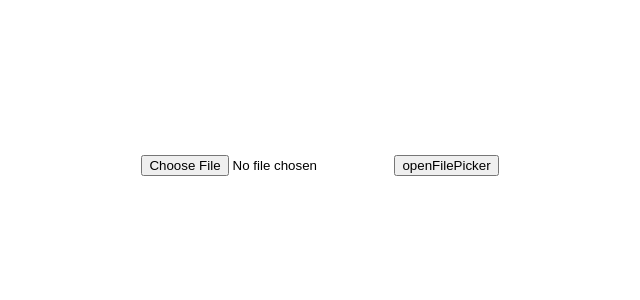
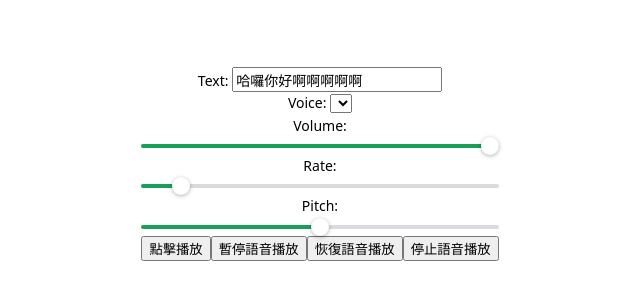
Before and after one commit to Dylan0916/test-vue, a Vue app: page / in a window 1280 px wide. Shown: the part 236-536 px from the top of the page, without its empty margins (320-960 px from the left). Built offline with nearby package versions, Linux system fonts and the light colour scheme.

Commit message:
SpeechSynthesisUtterance

```diff
--- a/src/components/Test.vue
+++ b/src/components/Test.vue
@@ -1,6 +1,6 @@
 <template>
   <!-- <SpeechRecognition /> -->
-  <!-- <SpeechSynthesisUtterance /> -->
+  <SpeechSynthesisUtterance />
   <!-- <ScreenCapture /> -->
   <!-- <Cryptography /> -->
   <!-- <History /> -->
@@ -8,7 +8,7 @@
   <!-- <Battery /> -->
   <!-- <Share /> -->
   <!-- <PaymentRequest /> -->
-  <ShowOpenFilePicker />
+  <!-- <ShowOpenFilePicker /> -->
 </template>
 
 <script setup lang="ts">
--- a/src/components/js-api-demo/History.vue
+++ b/src/components/js-api-demo/History.vue
@@ -10,7 +10,6 @@
 import { onMounted } from 'vue'
 
 function pushState(n: number) {
-  console.log('== window.location.pathname ==', window.location.pathname)
   history.pushState({ prev: window.location.pathname }, '', `/test-push-state-${n}`)
 }
 
--- a/src/components/js-api-demo/SpeechSynthesisUtterance.vue
+++ b/src/components/js-api-demo/SpeechSynthesisUtterance.vue
@@ -33,7 +33,7 @@
 import { ref } from 'vue'
 import { NSlider } from 'naive-ui'
 
-const text = ref('哈囉你好，很高興見到你')
+const text = ref('哈囉你好啊啊啊啊啊')
 const voices = ref<SpeechSynthesisVoice[]>([])
 const voiceIndex = ref(0)
 const volume = ref(1)
@@ -42,7 +42,7 @@ const pitch = ref(1)
 
 window.speechSynthesis.onvoiceschanged = () => {
   voices.value = window.speechSynthesis.getVoices().toSorted((a, b) => (a.lang > b.lang ? 1 : -1))
-  voiceIndex.value = voices.value.findIndex((voice) => voice.lang === 'zh-TW')
+  voiceIndex.value = voices.value.findIndex(voice => voice.lang === 'zh-TW')
 }
 
 function speak() {
@@ -56,17 +56,17 @@ function speak() {
 
   window.speechSynthesis.speak(utterance)
 
-  //   utterance.onstart = function () {
-  //     console.log('語音播放開始')
-  //   }
+  utterance.onstart = function () {
+    console.log('語音播放開始')
+  }
 
-  //   utterance.onend = function () {
-  //     console.log('語音播放結束')
-  //   }
+  utterance.onend = function () {
+    console.log('語音播放結束')
+  }
 
-  //   utterance.onerror = function (event) {
-  //     console.error('語音播放錯誤:', event.error)
-  //   }
+  utterance.onerror = function (event) {
+    console.error('語音播放錯誤:', event.error)
+  }
 }
 
 function pause() {
```
